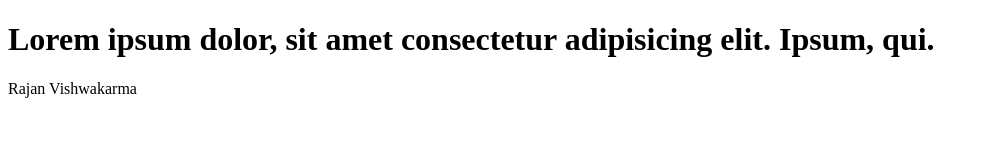
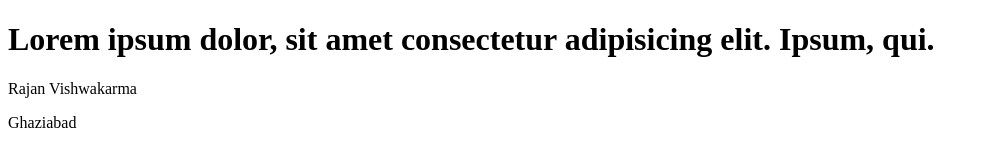
Before and after one commit to rajan12345vishwakarma/learn-git, a plain HTML site: page index.html in a window 1280 px wide. Shown: the whole page, without its empty margins (0-988 px from the left). Drawn offline with Linux system fonts and the light colour scheme.

Commit message:
address added

```diff
--- a/index.html
+++ b/index.html
@@ -10,5 +10,6 @@
       Lorem ipsum dolor, sit amet consectetur adipisicing elit. Ipsum, qui.
     </h1>
     <p>Rajan Vishwakarma</p>
+    <p>Ghaziabad</p>
   </body>
 </html>
```
